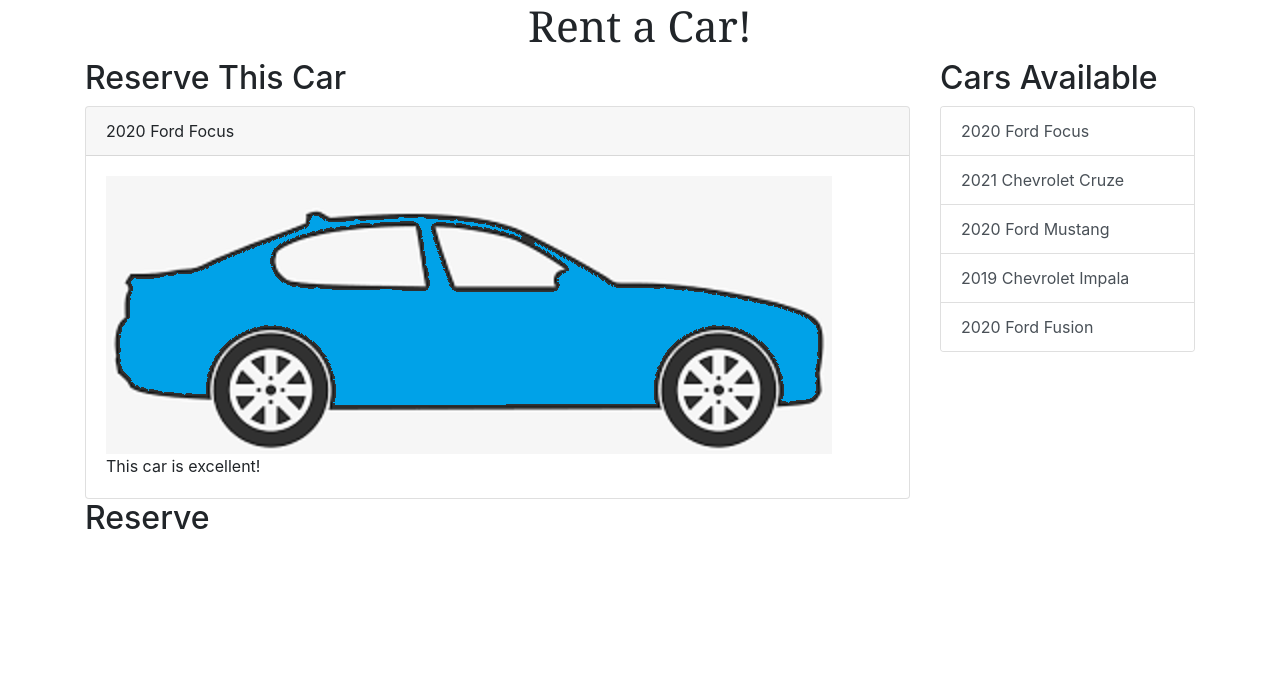
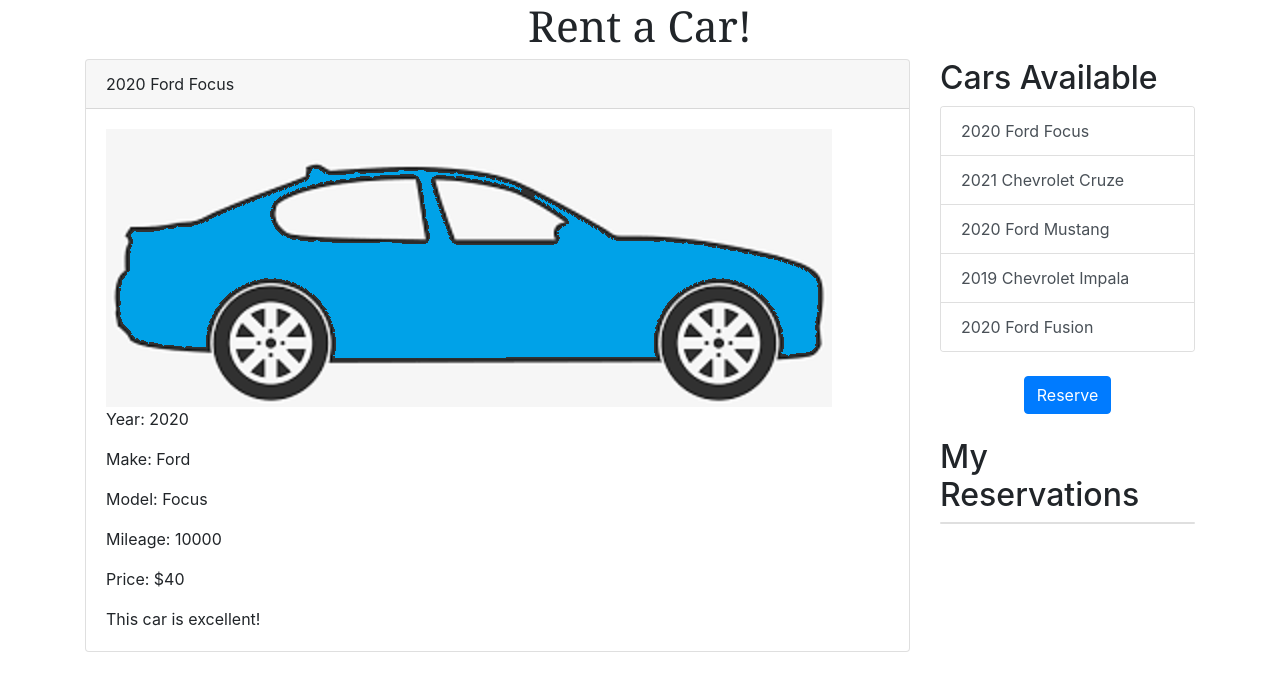
Before and after one commit to pnorby/rent-a-car, an Angular app: page / in a window 1280 px wide. Shown: the top 688 px of the page. Built offline with nearby package versions, Linux system fonts and the light colour scheme.

Commit message:
selected car switches
The app works right now, let's set a limit on the number of cars that can be rented now.

```diff
--- a/src/app/car-reservation/car-reservation.component.html
+++ b/src/app/car-reservation/car-reservation.component.html
@@ -14,13 +14,17 @@
         <div class="col-md-9"
             *ngIf="selectedCar != undefined"
         >
-        <h2>Reserve This Car</h2>
             <div class="card">
                 <div class="card-header d-flex justify-content-between align-items-center">
-                    {{selectedCar.title}}
+                    {{selectedCar.year}} {{selectedCar.make}} {{selectedCar.model}}
                 </div>
                 <div class="card-body">
                     <div><img src={{selectedCar.visual}} alt="image"></div>
+                    <p>Year: {{selectedCar.year}}</p>
+                    <p>Make: {{selectedCar.make}}</p>
+                    <p>Model: {{selectedCar.model}}</p>
+                    <p>Mileage: {{selectedCar.mileage}}</p>
+                    <p>Price: ${{selectedCar.price}}</p>
                     {{selectedCar.description}}
                 </div>
             </div>
@@ -38,16 +42,25 @@
                   </button>
                 </div>
               </div>
-        </div>
-    </div>
-
-    <div class="row">
-        <div class="col-md-4">
-            <h2>Reserve</h2>
-
-        </div>
-        <div class="col-md-8">
-
+              <br />
+              <div class="text-center">
+              <button class="btn btn-primary"
+                (click)="reserveCar()"
+              >Reserve</button>
+              </div>
+              <br />
+              <h2>My Reservations</h2>
+              <div class="card">
+                <div class="list-group list-group-flush">
+                  <button
+                    class="list-group-item list-group-item-action"
+                    *ngFor="let c of rentedCars"
+                    (click)="unReserve(c)"
+                  >
+                    {{ c.title }}
+                  </button>
+                </div>
+              </div>
         </div>
     </div>
 </div>
--- a/src/app/car-reservation/car-reservation.component.ts
+++ b/src/app/car-reservation/car-reservation.component.ts
@@ -2,6 +2,7 @@
 import { CarService } from '../car.service';
 
 interface CarDisplay {
+  id: Number;
   title: string;
   visual: string;
   description: string;
@@ -19,24 +20,41 @@
   ) { }
 
   ngOnInit(): void {
-    const cars = this.carSvc.loadCars();
-    this.availableCars = cars.map(x =>({
+    this.allCars = this.carSvc.loadCars();
+    this.availableCars = this.allCars.map((x:any) =>({
+      id: x.id,
       title: x.year + " " + x.make + " " + x.model,
       description: x.description,
-      visual:x.visual
-
+      available:true
     }))
 
-    console.log(cars);
-
-    this.selectedCar = this.availableCars[0];
+    this.selectedCar = this.allCars[0];
   }
 
-  selectedCar: CarDisplay | undefined = undefined;
-
+  allCars: any = [];
+  rentedCars: CarDisplay[] = [];
+  selectedCar: any;
   availableCars: CarDisplay[] = [];
 
   selectCar = (c: CarDisplay) => {
-    this.selectedCar = c;
+    this.selectedCar = this.allCars.filter((x: any) => x.id == c.id)[0];
+  }
+
+  reserveCar = () => {
+
+    this.rentedCars = [
+      ...this.rentedCars,
+      this.availableCars.filter(x => x.id == this.selectedCar.id)[0]
+    ];
+
+    this.availableCars = this.availableCars.filter(x => x.id != this.selectedCar.id);
+    this.selectedCar = this.allCars.filter((x:any) => x.id == this.availableCars[0].id)[0];
+
+
+  }
+
+  unReserve = (c: CarDisplay) => {
+    this.availableCars = this.availableCars = this.rentedCars.filter(x => x == this.selectedCar.id);
+    this.rentedCars = this.rentedCars.filter(x => x.id != c.id);
   }
 }
--- a/src/app/car.service.ts
+++ b/src/app/car.service.ts
@@ -8,8 +8,9 @@
   constructor() { }
 
   loadCars = () =>{
-    const cars: any[] = [
+    const cars = [
       {
+        id:1,
         year:'2020',
         color:'blue',
         make:'Ford',
@@ -21,6 +22,7 @@
       }
       ,
       {
+        id:2,
         year:'2021',
         color:'red',
         make:'Chevrolet',
@@ -32,6 +34,7 @@
       }
       ,
       {
+        id:3,
         year:'2020',
         color:'green',
         make:'Ford',
@@ -43,6 +46,7 @@
       }
       ,
       {
+        id:4,
         year:'2019',
         color:'orange',
         make:'Chevrolet',
@@ -53,6 +57,7 @@
         visual:'/assets/img/orangecar.png'
       },
       {
+        id:5,
         year:'2020',
         color:'yellow',
         make:'Ford',
```
